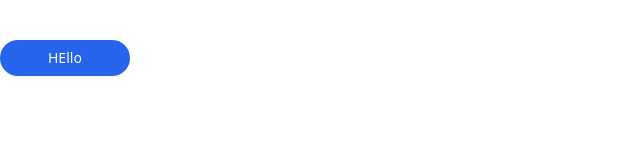
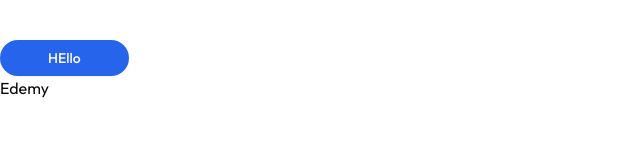
Before and after one commit to mohangrg2018/LMS-Mern, a React (Vite) app in the folder client/: page / in a window 1280 px wide. Shown: the top 160 px of the page, without its empty margins (0-640 px from the left). Built offline with nearby package versions, Linux system fonts and the light colour scheme.

Commit message:
added font and installed react-router-dom

```diff
--- a/client/package.json
+++ b/client/package.json
@@ -17,6 +17,7 @@
     "lucide-react": "^0.510.0",
     "react": "^19.1.0",
     "react-dom": "^19.1.0",
+    "react-router-dom": "^7.6.0",
     "tailwind-merge": "^3.3.0",
     "tailwindcss": "^4.1.6"
   },
--- a/client/src/App.jsx
+++ b/client/src/App.jsx
@@ -5,6 +5,7 @@ const App = () => {
   return (
     <div className="mt-10">
       <Button>HEllo</Button>
+      <h1>Edemy</h1>
     </div>
   );
 };
--- a/client/src/index.css
+++ b/client/src/index.css
@@ -1,3 +1,5 @@
+@import url("https://fonts.googleapis.com/css2?family=Inter:ital,opsz,wght@0,14..32,100..900;1,14..32,100..900&family=Outfit:wght@100..900&family=Space+Grotesk:wght@300..700&display=swap");
+
 @import "tailwindcss";
 @import "tw-animate-css";
 
@@ -116,5 +118,6 @@
   }
   body {
     @apply bg-background text-foreground;
+    font-family: "Outfit", sans-serif;
   }
 }
```
Also changed, not shown: 1 other file (tests, documents, lock files or other folders).
